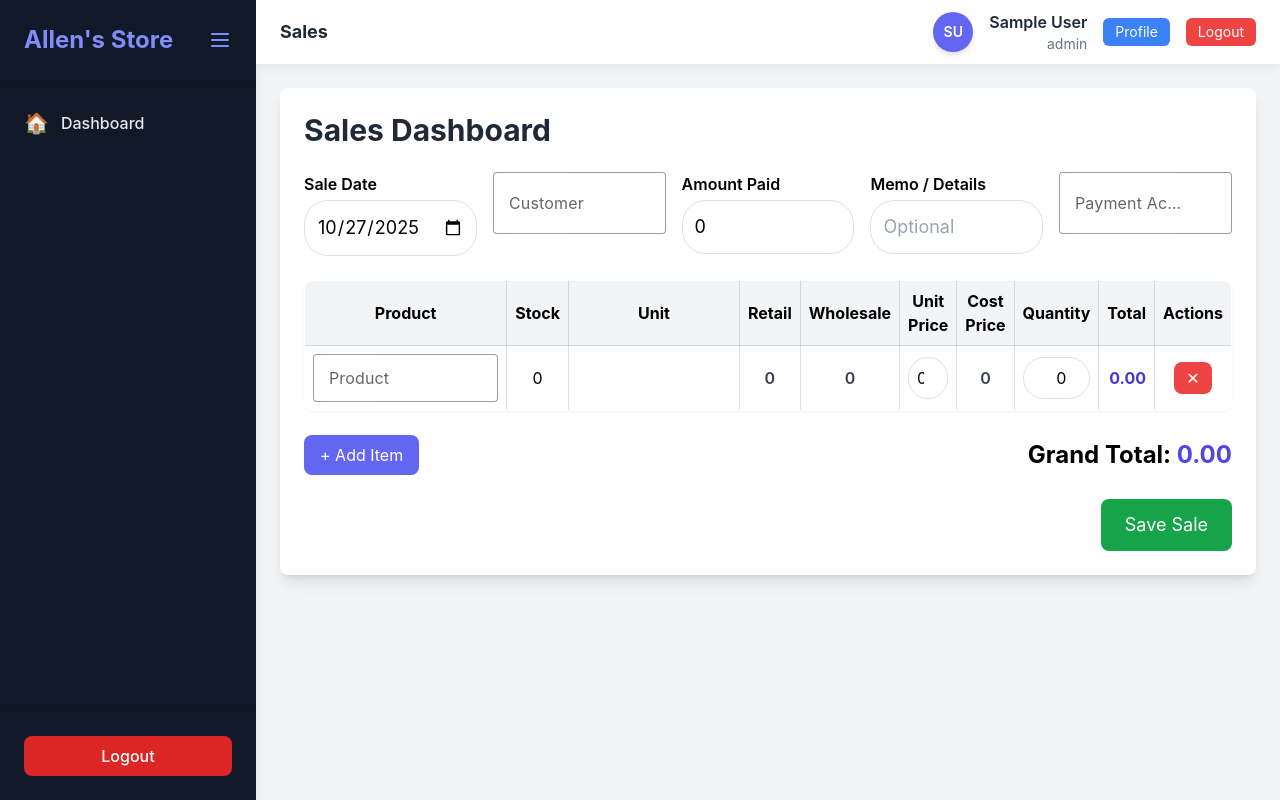
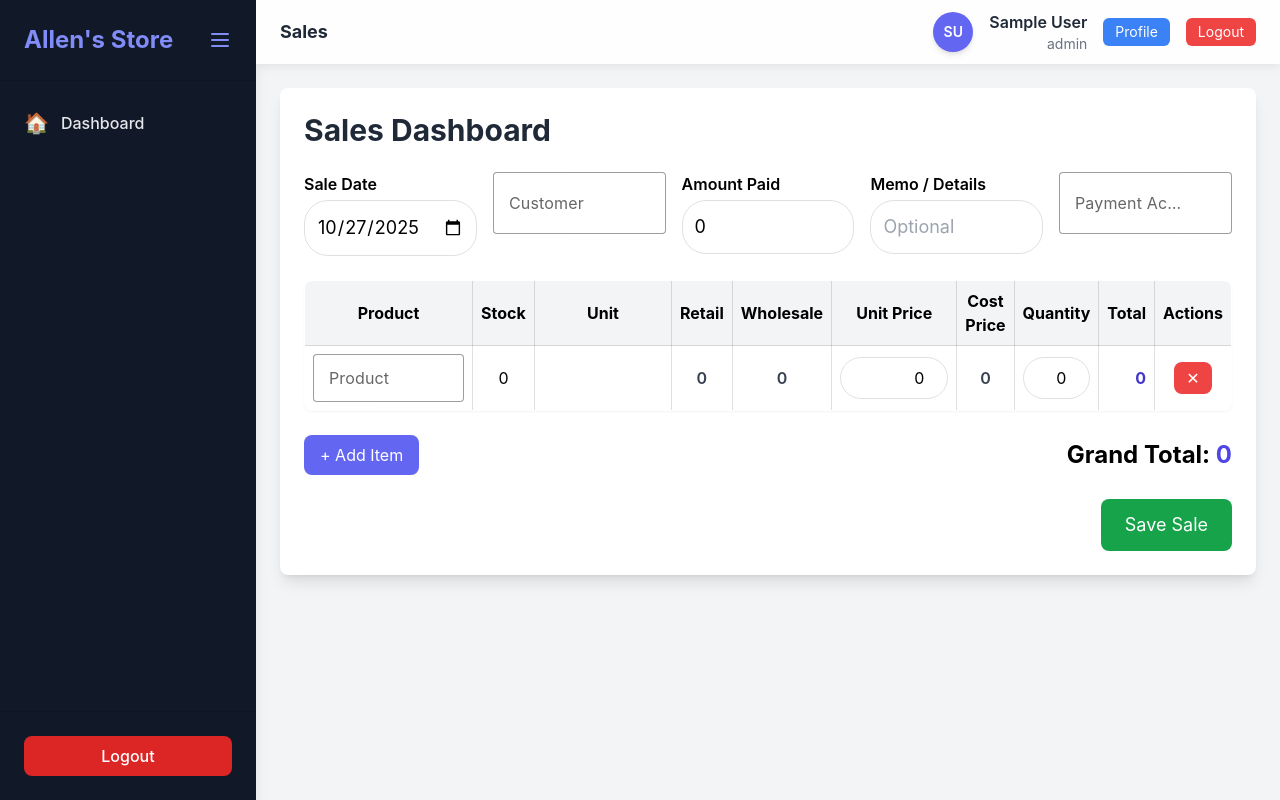
Before and after one commit to TVjacob/allens_shop_kasana, a Vue app in the folder allens_store_kasana-frontend/: page /sales in a window 1280 px wide. Built offline with nearby package versions, Linux system fonts and the light colour scheme; no server answers; sample sign-in values are in the browser's storage.

Commit message:
this is the update

```diff
--- a/allens_store_kasana-frontend/src/pages/PurchaseList.vue
+++ b/allens_store_kasana-frontend/src/pages/PurchaseList.vue
@@ -54,9 +54,9 @@
             <td class="p-3 border">{{ po.supplier_name }}</td>
             <td class="p-3 border">{{ po.invoice_number }}</td>
             <td class="p-3 border">{{ formatDate(po.purchase_date) }}</td>
-            <td class="p-3 border text-right">{{ po.total_amount.toFixed(2) }}</td>
-            <td class="p-3 border text-right">{{ po.total_paid.toFixed(2) }}</td>
-            <td class="p-3 border text-right">{{ po.total_balance.toFixed(2) }}</td>
+            <td class="p-3 border text-right">{{ formatPrice(po.total_amount) }}</td>
+            <td class="p-3 border text-right">{{ formatPrice(po.total_paid) }}</td>
+            <td class="p-3 border text-right">{{ formatPrice(po.total_balance) }}</td>
             <td class="p-3 border text-center">
               <span
                 :class="po.total_balance === 0 ? 'text-green-600 font-bold' : 'text-red-600 font-bold'"
@@ -144,6 +144,7 @@ const openPaymentModal = po => {
   selectedPO.value = po;
   showPaymentModal.value = true;
 };
+const formatPrice = (value) => (value == null ? '0' : new Intl.NumberFormat('en-UG').format(value))
 
 const refreshPurchaseOrders = () => fetchPurchaseOrders();
 
--- a/allens_store_kasana-frontend/src/pages/Sales.vue
+++ b/allens_store_kasana-frontend/src/pages/Sales.vue
@@ -150,7 +150,7 @@
           </td>
 
           <!-- Unit Price -->
-          <td class="p-2 border text-right">
+          <td class="p-2 border text-right text-base w-48">
   <input
     type="number"
     v-model.number="item.unit_price"
@@ -181,7 +181,7 @@
 
           <!-- Total -->
           <td class="p-2 border text-right font-bold text-indigo-700">
-            {{ item.total_price.toFixed(2) }}
+            {{ formatPrice(item.total_price) }}
           </td>
 
           <!-- Actions -->
@@ -207,7 +207,7 @@
       </button>
       <div class="text-2xl font-bold">
         Grand Total:
-        <span class="text-indigo-600">{{ grandTotal.toFixed(2) }}</span>
+        <span class="text-indigo-600">{{ formatPrice(grandTotal) }}</span>
       </div>
     </div>
 
```
Lines whose indentation alone changed are shown as unchanged.
